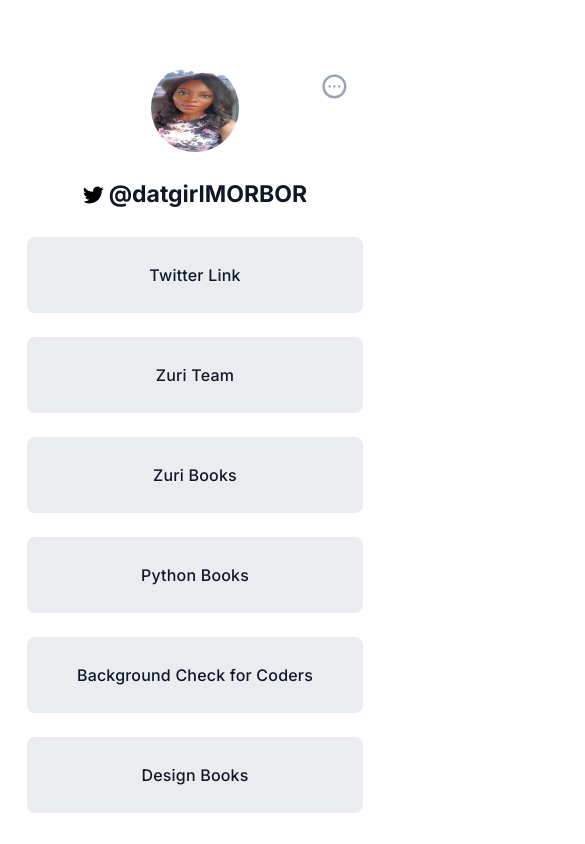
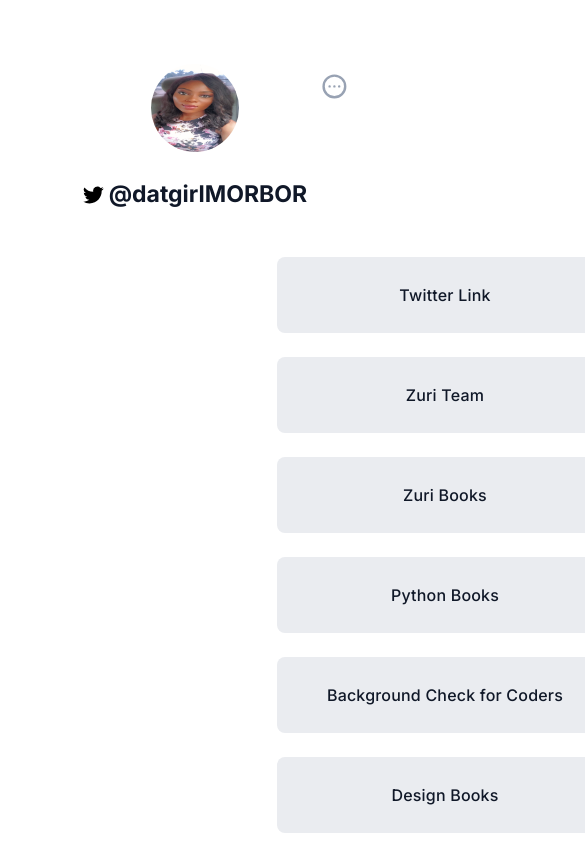
Before and after one commit to IAMMORBOR/Linktree-HNG-Stage-1-, a React (Create React App) app: page / in a window 390 px wide. Shown: the top 844 px of the page, 585 px wide, since content can reach past the window. Built offline with nearby package versions, Linux system fonts and the light colour scheme.

Commit message:
adjustment

```diff
--- a/src/components/Links/link.style.scss
+++ b/src/components/Links/link.style.scss
@@ -69,6 +69,7 @@
 @media (max-width:56.25em){
     .Data-links{
         width: 47rem;
+        translate: 250px 20px;
     }
 }
 @media (max-width:37.5em){
@@ -76,7 +77,7 @@
      width: 21rem;
 
      &:hover .tooltip{
-        translate: 350px 20px;
+        translate: 250px 20px;
     }
     }
 
```
